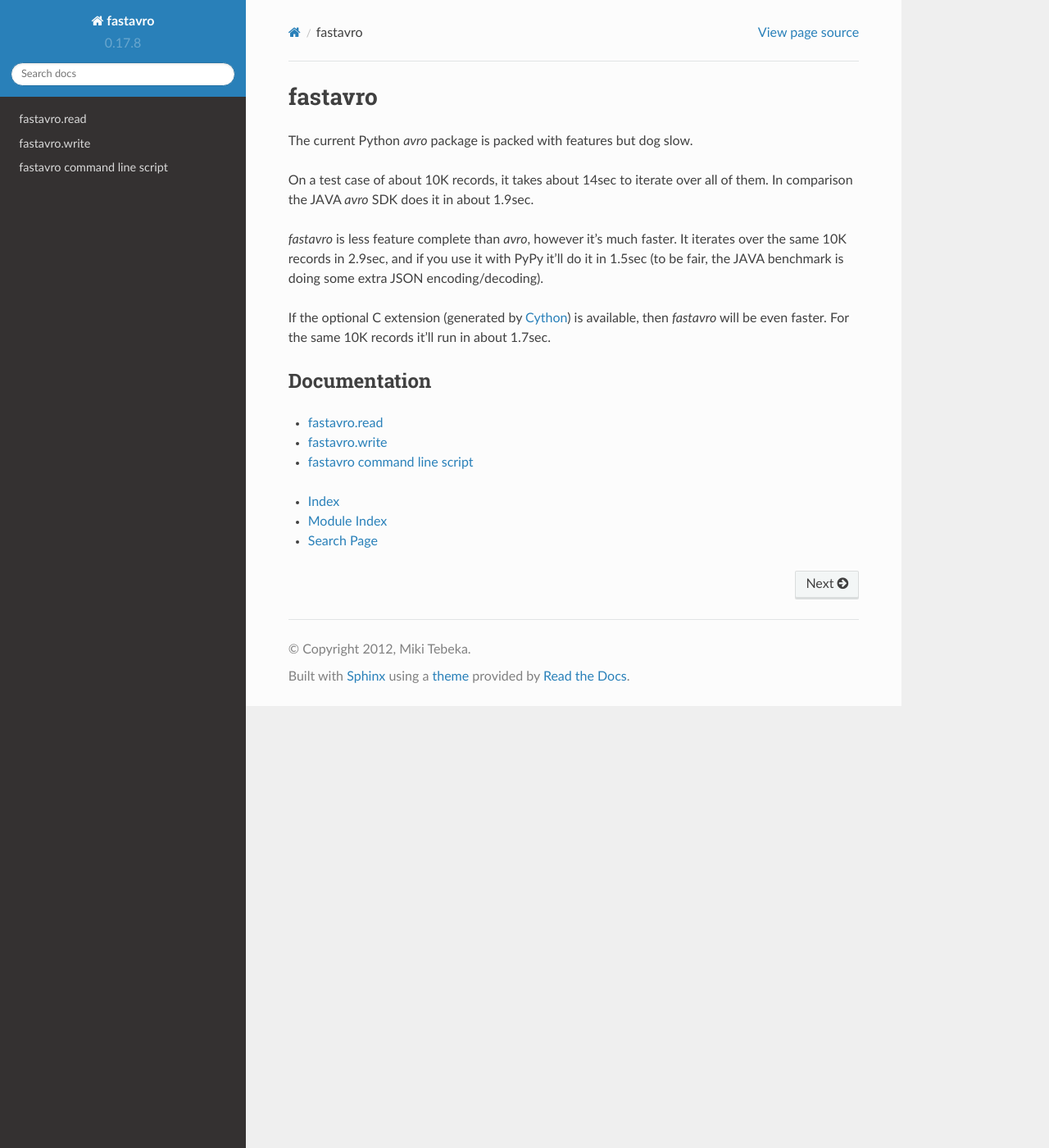
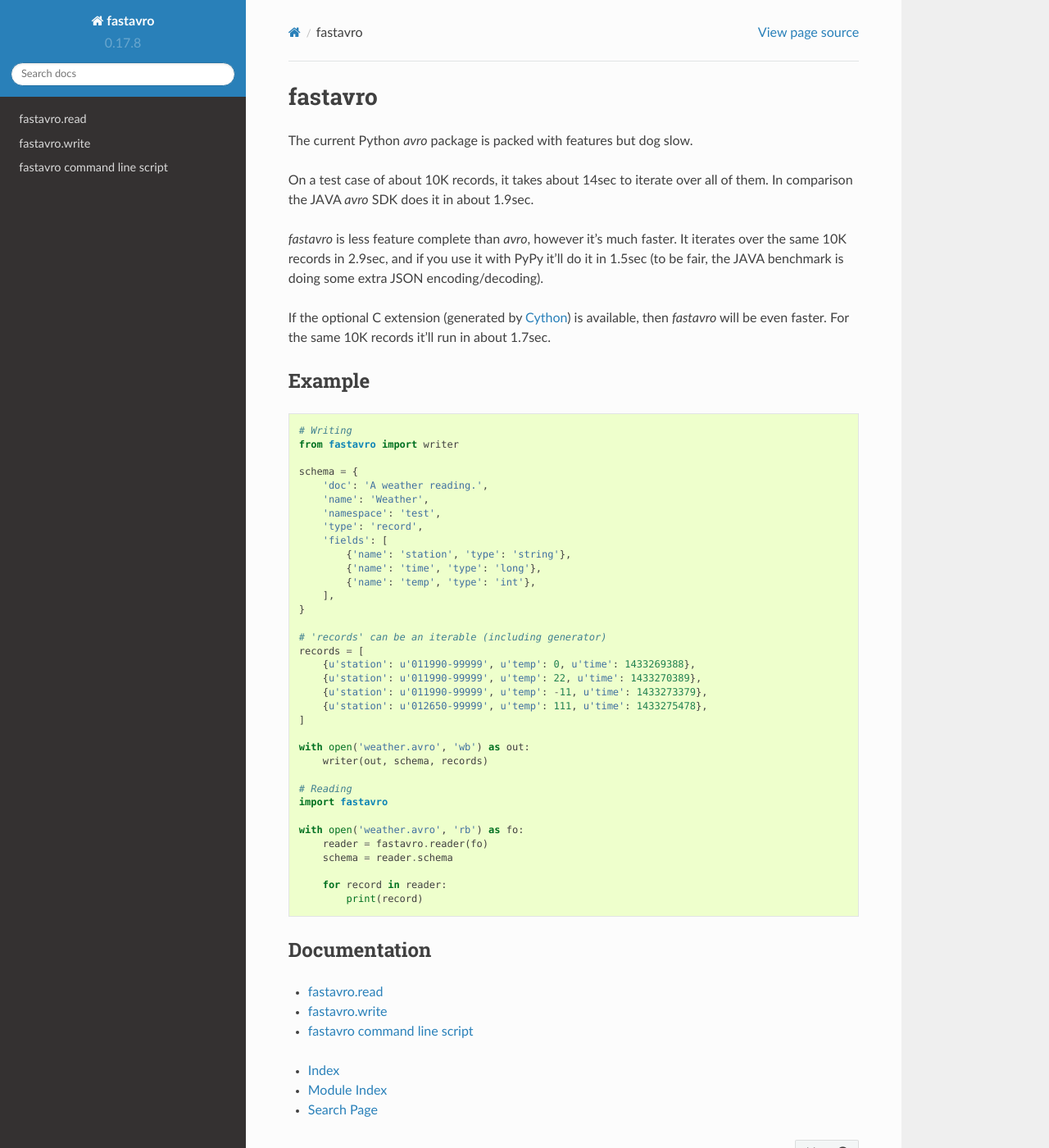
Before and after one commit to fastavro/fastavro, a Sphinx documentation site: the page built from docs/index.rst, in a window 1280 px wide and 1400 px high. Shown: the whole window at 82% size. Built offline with Sphinx 7.4.7 and the Read the Docs theme 2.0.0, drawn with Linux system fonts in a browser that asks for light colours.

```diff
--- a/docs/index.rst
+++ b/docs/index.rst
@@ -18,6 +18,48 @@ If the optional C extension (generated by `Cython`_) is available, then
 
 .. _`Cython`: http://cython.org/
 
+Example
+-------
+
+::
+
+    # Writing
+    from fastavro import writer
+
+    schema = {
+        'doc': 'A weather reading.',
+        'name': 'Weather',
+        'namespace': 'test',
+        'type': 'record',
+        'fields': [
+            {'name': 'station', 'type': 'string'},
+            {'name': 'time', 'type': 'long'},
+            {'name': 'temp', 'type': 'int'},
+        ],
+    }
+
+    # 'records' can be an iterable (including generator)
+    records = [
+        {u'station': u'011990-99999', u'temp': 0, u'time': 1433269388},
+        {u'station': u'011990-99999', u'temp': 22, u'time': 1433270389},
+        {u'station': u'011990-99999', u'temp': -11, u'time': 1433273379},
+        {u'station': u'012650-99999', u'temp': 111, u'time': 1433275478},
+    ]
+
+    with open('weather.avro', 'wb') as out:
+        writer(out, schema, records)
+
+    # Reading
+    import fastavro
+
+    with open('weather.avro', 'rb') as fo:
+        reader = fastavro.reader(fo)
+        schema = reader.schema
+
+        for record in reader:
+            print(record)
+
+
 Documentation
 -------------
 
```
Also changed, not shown: README.md (+6 -105 lines).
